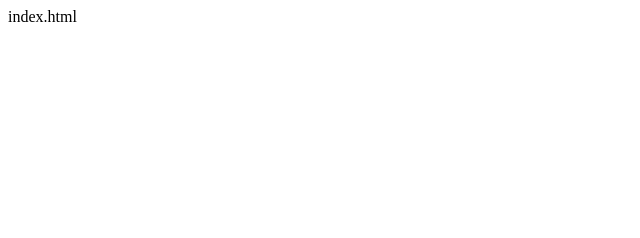
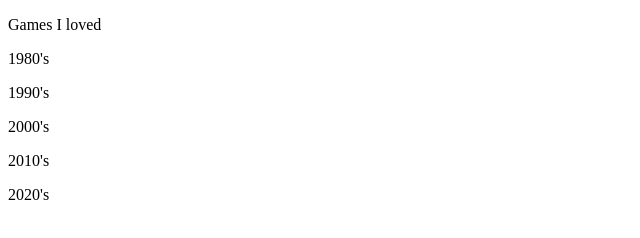
Before and after one commit to lawbud/html-me-something, a plain HTML site: page index.html in a window 1280 px wide. Shown: the whole page, without its empty margins (0-640 px from the left). Drawn offline with Linux system fonts and the light colour scheme.

Commit message:
added strt tags

```diff
--- a/index.html
+++ b/index.html
@@ -1 +1,24 @@
-<p>index.html</p>
+
+<!DOCTYPE html>
+
+<html>
+   <head>
+      <title>Lawrence Budwell - Games I loved</title>
+   </head>
+
+   <body>
+   <p>Games I loved</p>
+
+
+    <p>1980's</p>
+<p>1990's</p>
+<p>2000's</p>
+<p>2010's</p>
+<p>2020's</p>
+
+
+
+
+</body>
+
+</html>
```
